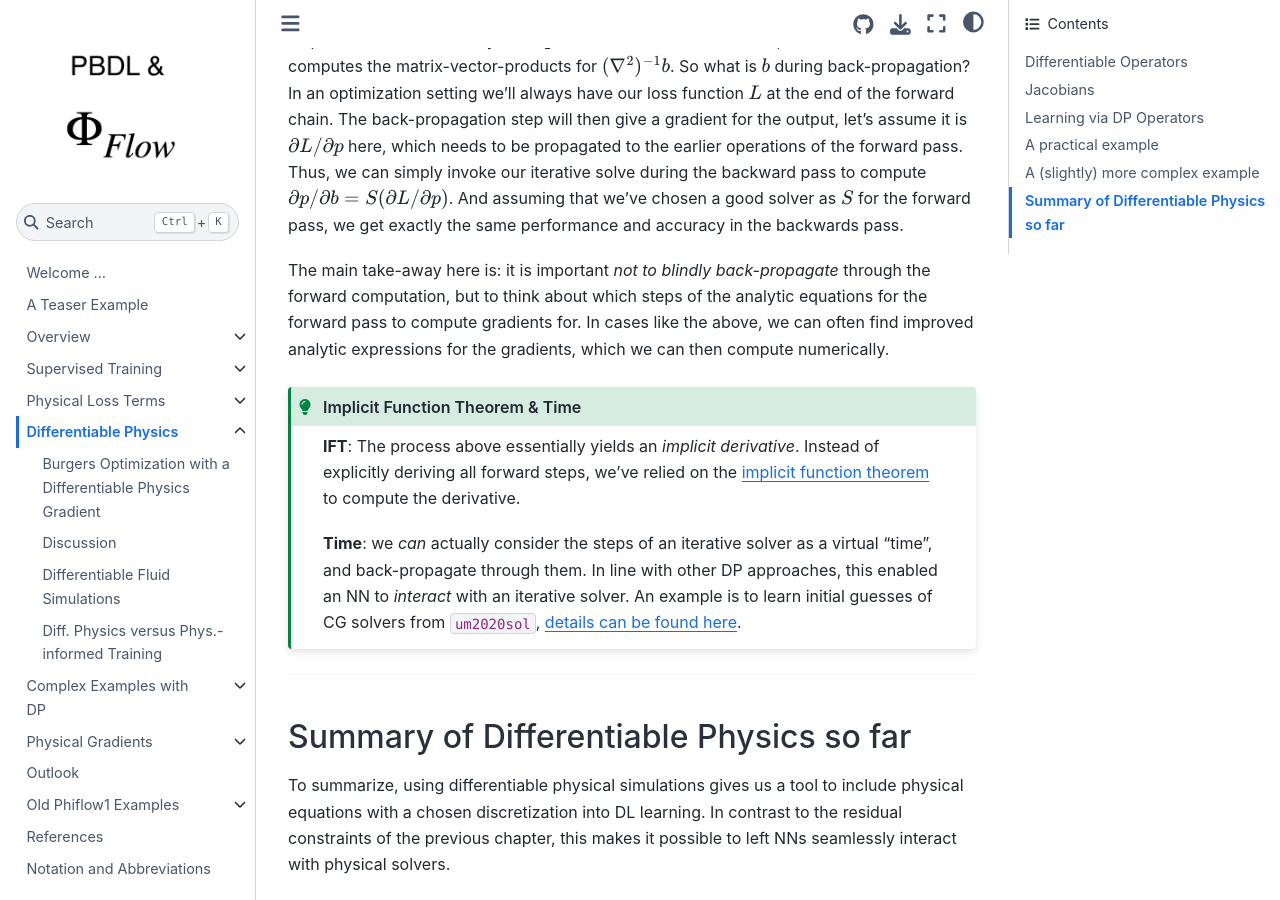
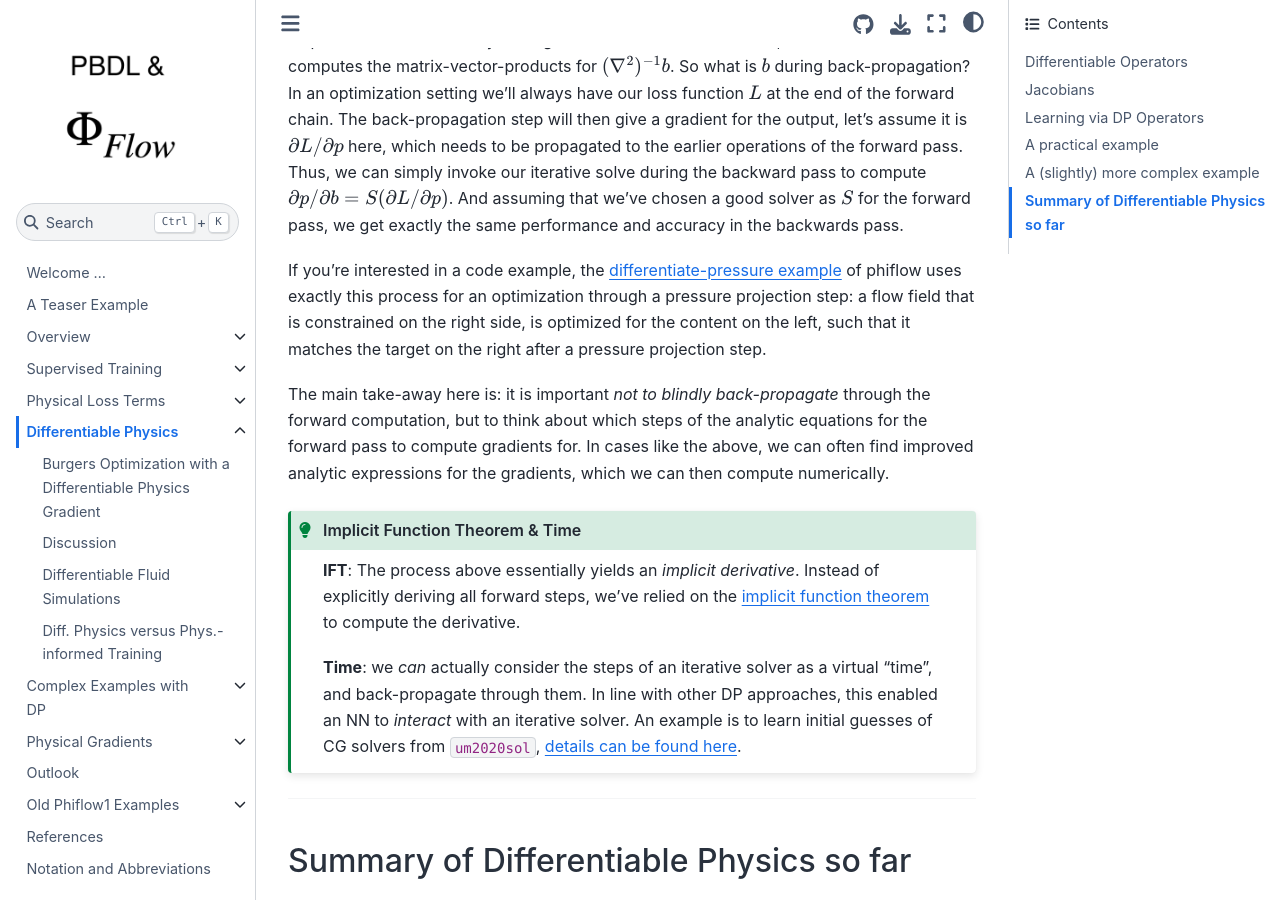
Before and after one commit to tum-pbs/pbdl-book, a Jupyter Book: the page built from diffphys.md, in a window 1280 px wide and 900 px high, scrolled down 6734 px. Built offline with Jupyter Book 1.0.4 settings and Sphinx 7.4.7 and the Sphinx Book theme 1.1.4, drawn with Linux system fonts in a browser that asks for light colours; cross-references to code outside the pages are shown as plain code.

Commit message:
preliminary version of DP NS example, not fully working so far

````diff
--- a/diffphys.md
+++ b/diffphys.md
@@ -300,6 +300,8 @@ By default DL frameworks store the internal states for every differentiable oper
 If we take a step back and look at $p = (\nabla^2)^{-1} b$, it's gradient $\partial p / \partial b$
 is just $((\nabla^2)^{-1})^T$. And in this case, $(\nabla^2)$ is a symmetric matrix, and so $((\nabla^2)^{-1})^T=(\nabla^2)^{-1}$. This is the identical inverse matrix that we encountered in the original equation above, and hence we can re-use our unmodified iterative solver to compute the gradient. We don't need to take it apart and slow it down by storing intermediate states. However, the iterative solver computes the matrix-vector-products for $(\nabla^2)^{-1} b$. So what is $b$ during back-propagation? In an optimization setting we'll always have our loss function $L$ at the end of the forward chain. The back-propagation step will then give a gradient for the output, let's assume it is $\partial L/\partial p$ here, which needs to be propagated to the earlier operations of the forward pass. Thus, we can simply invoke our iterative solve during the backward pass to compute $\partial p / \partial b = S(\partial L/\partial p)$. And assuming that we've chosen a good solver as $S$ for the forward pass, we get exactly the same performance and accuracy in the backwards pass.
 
+If you're interested in a code example, the [differentiate-pressure example]( https://github.com/tum-pbs/PhiFlow/blob/master/demos/differentiate_pressure.py) of phiflow uses exactly this process for an optimization through a pressure projection step: a flow field that is constrained on the right side, is optimized for the content on the left, such that it matches the target on the right after a pressure projection step.
+
 The main take-away here is: it is important _not to blindly back-propagate_ through the forward computation, but to think about which steps of the analytic equations for the forward pass to compute gradients for. In cases like the above, we can often find improved analytic expressions for the gradients, which we can then compute numerically.
 
 ```{admonition} Implicit Function Theorem & Time
````
Also changed, not shown: diffphys-code-ns.ipynb.
